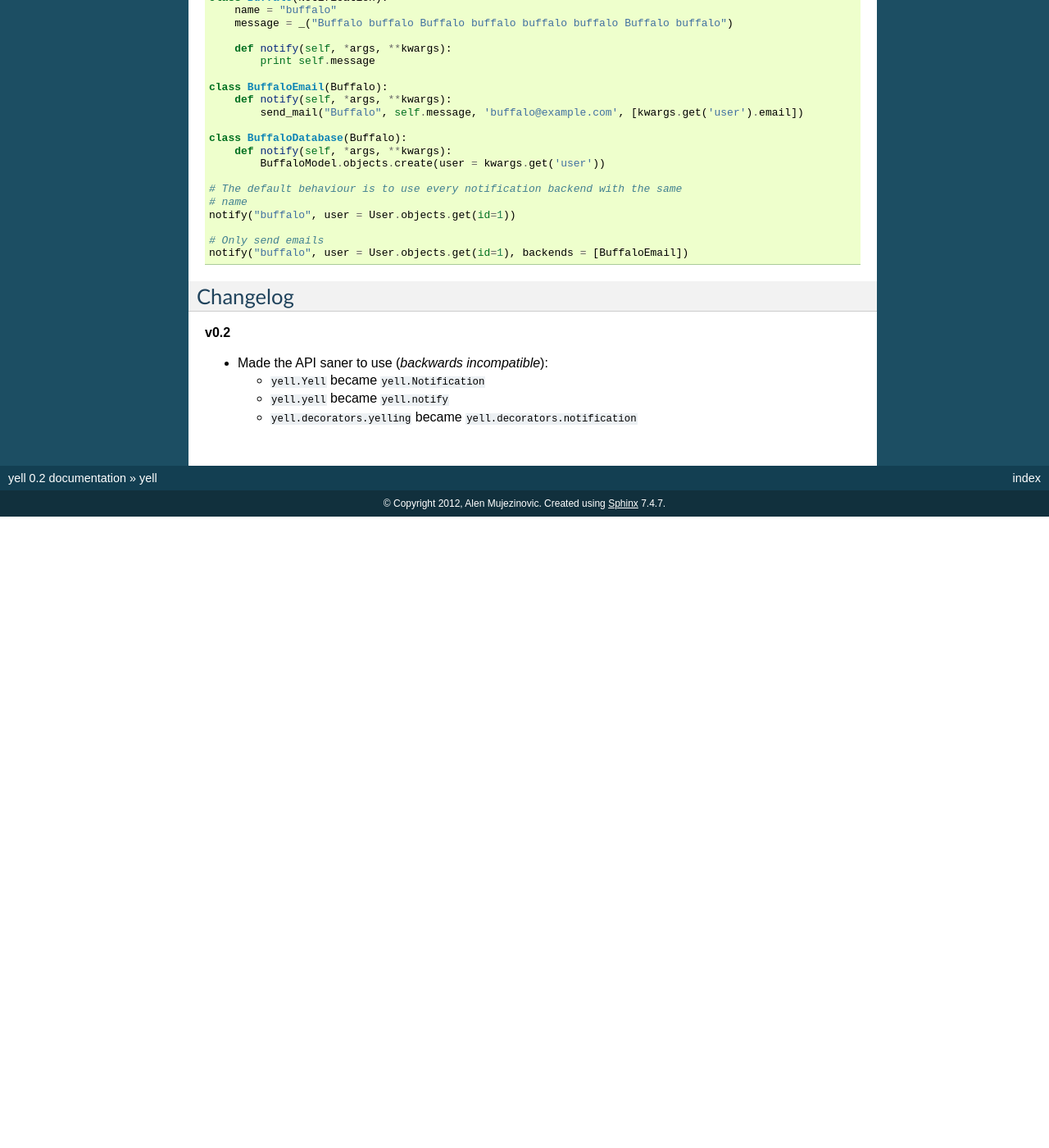
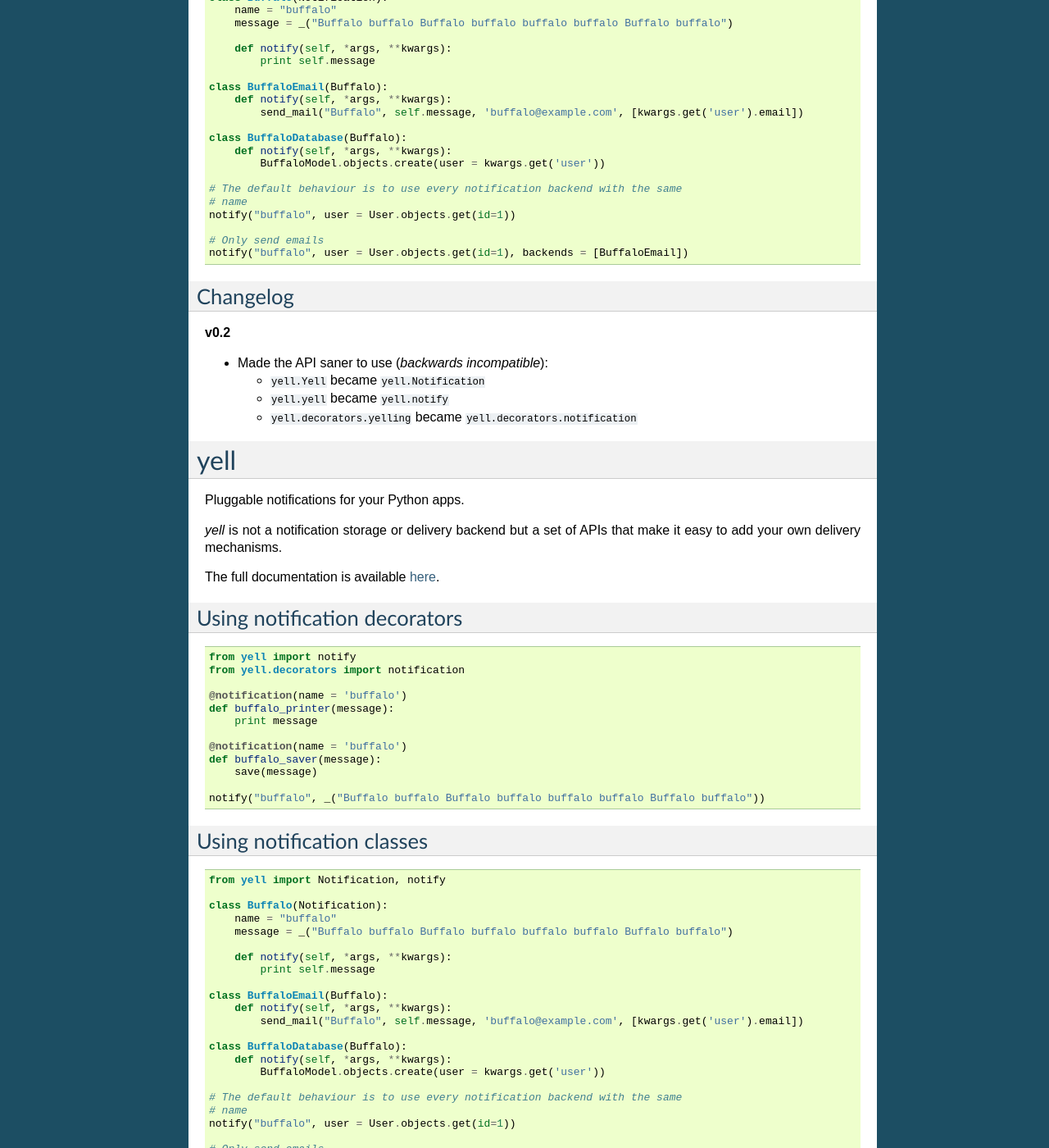
Before and after one commit to caffeinehit/yell, a Sphinx documentation site: the page built from docs/index.rst, in a window 1280 px wide and 1400 px high, scrolled down 600 px. Shown: the whole window at 82% size. Built offline with Sphinx 7.4.7, drawn with Linux system fonts in a browser that asks for light colours; before the commit the page ends 1230 px from its top, so only the background shows below that; some of the changed text lies outside the part shown.

```diff
--- a/docs/index.rst
+++ b/docs/index.rst
@@ -68,3 +68,82 @@
   - ``yell.Yell`` became ``yell.Notification``
   - ``yell.yell`` became ``yell.notify``
   - ``yell.decorators.yelling`` became ``yell.decorators.notification``
+
+
+====
+yell
+====
+
+Pluggable notifications for your Python apps.
+
+`yell` is not a notification storage or delivery backend but a set of APIs that make it easy to add your own delivery mechanisms.
+
+The full documentation is available `here <http://yell.readthedocs.org/en/latest/index.html>`_.
+
+
+Using notification decorators
+-----------------------------
+
+::
+
+    from yell import notify
+    from yell.decorators import notification
+
+    @notification(name = 'buffalo')
+    def buffalo_printer(message):
+        print message
+
+    @notification(name = 'buffalo')
+    def buffalo_saver(message):
+        save(message)
+
+    notify("buffalo", _("Buffalo buffalo Buffalo buffalo buffalo buffalo Buffalo buffalo"))
+
+
+Using notification classes
+--------------------------
+
+::
+
+    from yell import Notification, notify
+
+    class Buffalo(Notification):
+        name = "buffalo"
+        message = _("Buffalo buffalo Buffalo buffalo buffalo buffalo Buffalo buffalo")
+
+        def notify(self, *args, **kwargs):
+            print self.message
+
+    class BuffaloEmail(Buffalo):
+        def notify(self, *args, **kwargs):
+            send_mail("Buffalo", self.message, 'buffalo@example.com', [kwargs.get('user').email])
+
+    class BuffaloDatabase(Buffalo):
+        def notify(self, *args, **kwargs):
+            BuffaloModel.objects.create(user = kwargs.get('user'))
+
+    # The default behaviour is to use every notification backend with the same
+    # name
+    notify("buffalo", user = User.objects.get(id=1))
+
+    # Only send emails
+    notify("buffalo", user = User.objects.get(id=1), backends = [BuffaloEmail])
+
+
+Changelog
+---------
+
+**v0.3**
+
+* *backwards incompatible* Guessing the file extension with the
+  ``mimetypes`` package proved to be inconsistent across systems.
+  ``TemplatedEmailBackend`` now makes uses explicitly declared file
+  extensions.
+
+**v0.2**
+
+* Made the API saner to use (*backwards incompatible*):
+
+  - ``yell.Yell`` became ``yell.Notification``
+  - ``yell.yell`` became ``yell.notify``
+  - ``yell.decorators.yelling`` became ``yell.decorators.notification``
--- a/yell/__init__.py
+++ b/yell/__init__.py
@@ -1,4 +1,4 @@
-__version__ = "0.2"
+__version__ = "0.3"
 
 import registry
 
```
Also changed, not shown: README.rst (+7 -0 lines), 1 other file.
